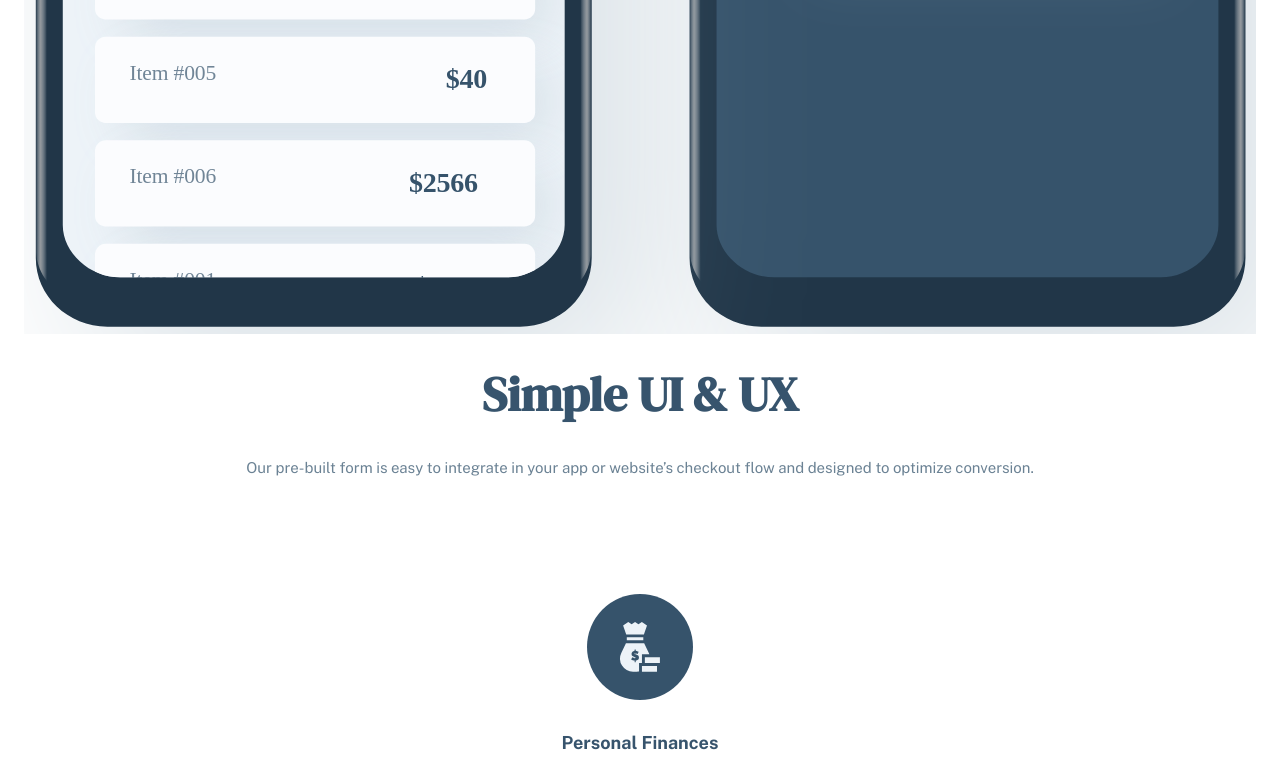
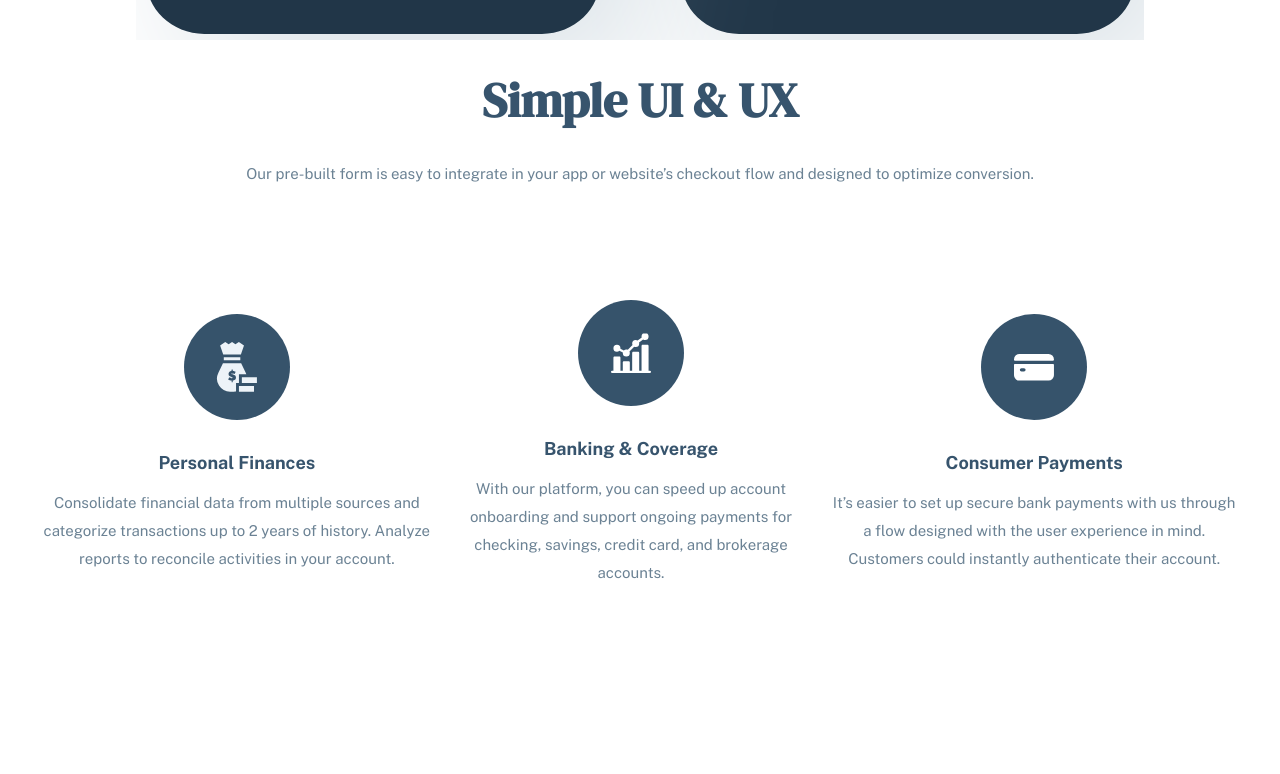
Before and after one commit to thorrellt/PayAPI, a React (Vite) app: page / in a window 1280 px wide. Shown: the part 3223-3997 px from the top of the page. Built offline with nearby package versions, Linux system fonts and the light colour scheme.

Commit message:
update tablet Hero layout

```diff
--- a/src/components/home/Hero.jsx
+++ b/src/components/home/Hero.jsx
@@ -26,6 +26,7 @@ export default function Hero() {
                 </p>
             </div>
 
+            <div className="features flex-container">
                 <div className="feature flex-container">
                     <img src={iconPersonalFinances} alt="Personal Finances" />
                     <h5>Personal Finances</h5>
@@ -48,5 +49,6 @@ export default function Hero() {
                     </p>
                 </div>
             </div>
+        </div>
     )
 }
--- a/src/styles/home/Hero.css
+++ b/src/styles/home/Hero.css
@@ -21,6 +21,11 @@
 
 }
 
+.Hero .features {
+    flex-direction: column;
+    align-items: center;
+}
+
 .Hero .feature {
     flex-direction: column;
     align-items: center;
@@ -35,3 +40,24 @@
 .Hero .feature p {
     margin-block: 1rem 3rem;
 }
+
+/********
+  TABLET
+ ********/
+@media (min-width: 680px) {
+    .Hero {
+        flex-direction: column;
+        padding: 6.25rem 0 ;
+        margin-inline: 2.5rem;
+    }
+
+    .Hero .features {
+        flex-direction: row;
+        gap: .625rem;
+    }
+
+    .Hero img,
+    .Hero .detail {
+        margin-inline: 6rem;
+    }
+}
```
Lines whose indentation alone changed are shown as unchanged.
